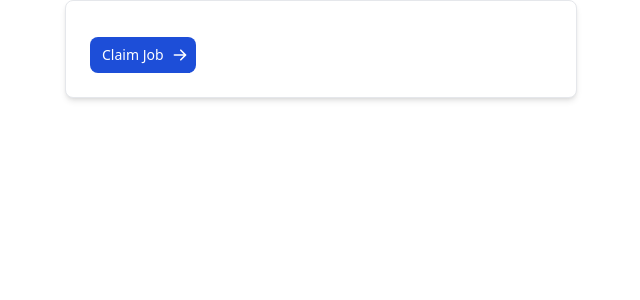
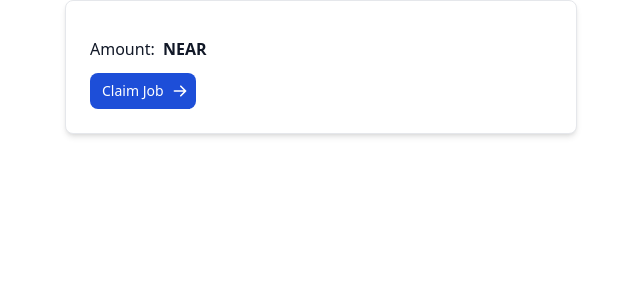
Before and after one commit to carllippert/nearly_finished, a Next.js app in the folder web2/: page /components/JobItem/JobItem in a window 1280 px wide. Shown: the top 300 px of the page, without its empty margins (319-959 px from the left). Built offline with nearby package versions, Linux system fonts and the light colour scheme; what @rainbow-me/rainbowkit, wagmi would draw is missing.

Commit message:
ui tweaks

```diff
--- a/web2/pages/components/JobItem/JobItem.tsx
+++ b/web2/pages/components/JobItem/JobItem.tsx
@@ -5,9 +5,16 @@
   creator: string;
   recipient: string;
   status: string;
+  amount: number;
 };
 
-const JobItem: FC<JobProps> = ({ name, creator, recipient, status }) => {
+const JobItem: FC<JobProps> = ({
+  name,
+  creator,
+  recipient,
+  status,
+  amount,
+}) => {
   return (
     <div className="p-6 max-w-lg mx-auto bg-white rounded-lg border border-gray-200 shadow-md dark:border-gray-700">
       <a href="#">
@@ -19,9 +26,15 @@
         <p className="mb-3 font-normal text-gray-900 dark:text-gray-400">
           {creator}
         </p>
-        <p className="mb-3 font-normal text-gray-900 dark:text-gray-400">
-          {recipient}
-        </p>
+        <div className="flex-row space-between">
+          <p className="mb-3 font-normal text-gray-900 dark:text-gray-400">
+            {recipient}
+          </p>
+          <p className="mb-3 font-normal text-gray-900 dark:text-gray-400">
+            <span className="text-base">Amount:</span>&nbsp;
+            <strong>{amount}&nbsp;NEAR</strong>
+          </p>
+        </div>
         <p className="mb-3 font-semibold text-sky-500 bg-sky-100 w-1/4 mx-auto rounded-md">
           {status}
         </p>
--- a/web2/pages/index.tsx
+++ b/web2/pages/index.tsx
@@ -10,18 +10,21 @@
     creator: "Creator Name",
     recipient: "Recipient Name",
     status: "Completed",
+    amount: 30,
   },
   {
     name: "This is a Job Name",
     creator: "Creator Name",
     recipient: "Recipient Name",
     status: "Completed",
+    amount: 30,
   },
   {
     name: "This is a Job Name",
     creator: "Creator Name",
     recipient: "Recipient Name",
     status: "Completed",
+    amount: 30,
   },
 ];
 
@@ -32,7 +35,7 @@
         <ConnectButton />
       </div>
 
-      <h1 className="text-4xl font-bold mt-6 mb-6">🚀 create-web3-frontend</h1>
+      <h1 className="text-4xl font-bold mt-6 mb-6">🚀 The Floo Network</h1>
       <div className="flex-col space-y-3">
         {MOCK_JOBS.map((job: JobProps, idx) => (
           <JobItem {...job} key={idx} />
```
